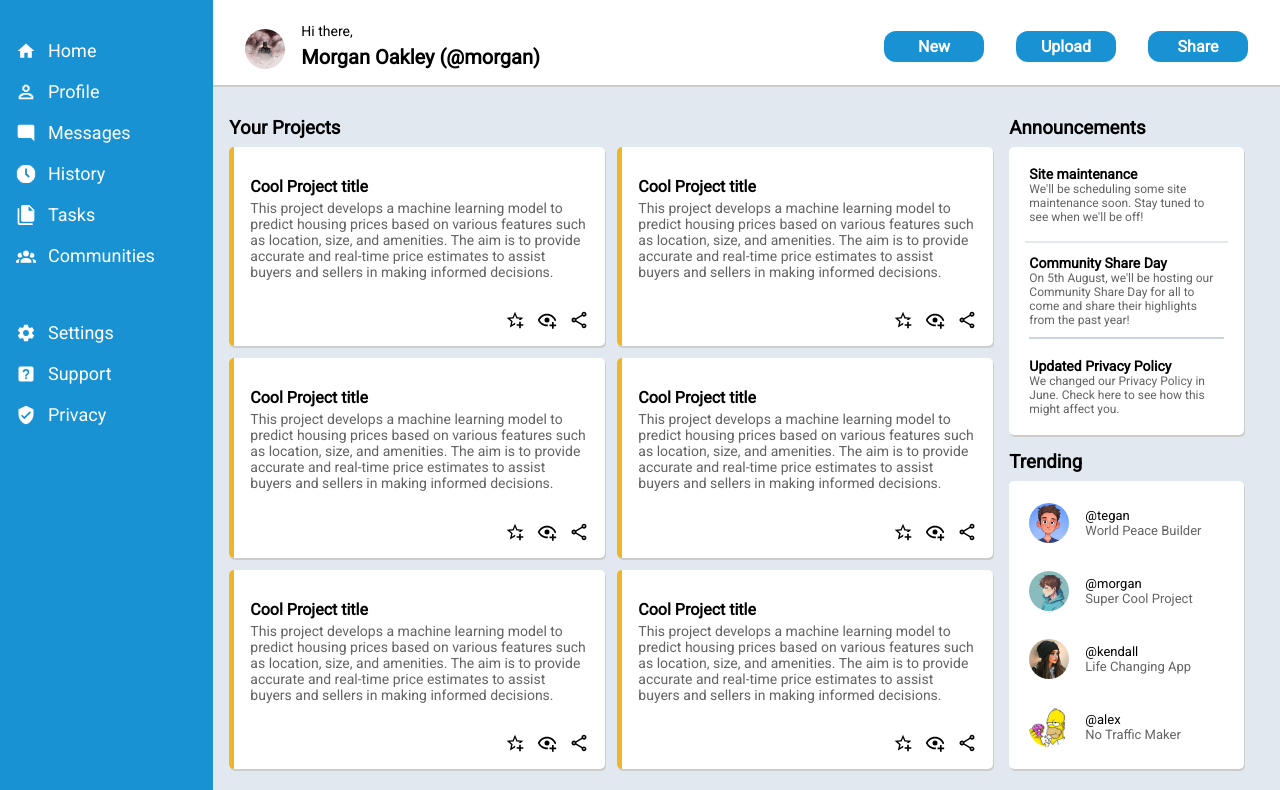
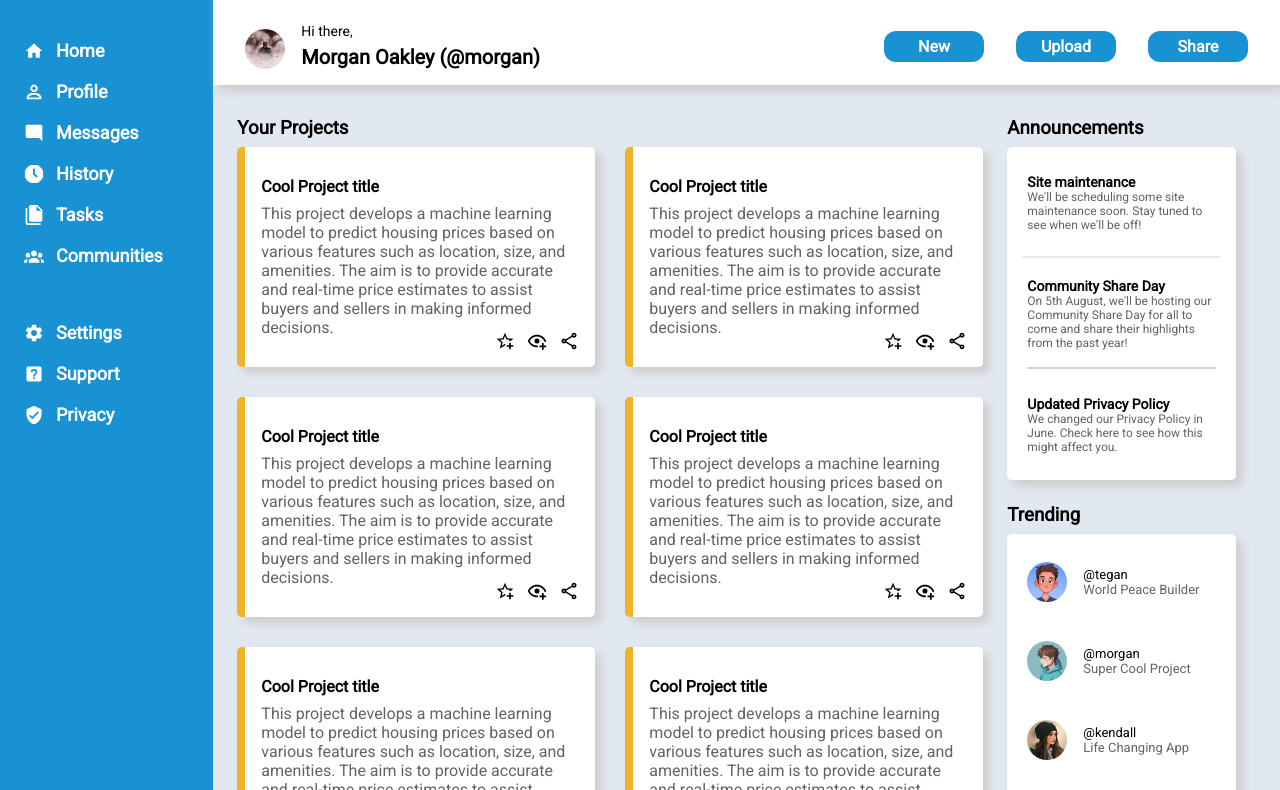
Before and after one commit to palmwi2010/odin-dashboard, a plain HTML site: page index.html in a window 1280 px wide. Shown: the part 60-850 px from the top of the page. Drawn offline with Linux system fonts and the light colour scheme.

Commit message:
Updated gap styling and shadow

```diff
--- a/styles.css
+++ b/styles.css
@@ -33,7 +33,7 @@ body {
     display: flex;
     flex-direction: column;
     gap:56px;
-    padding:16px;
+    padding:16px 24px;
     background-color: var(--theme-blue);
     color: white;
     grid-row: 1/-1;
@@ -58,7 +58,7 @@ body {
 
 .sidebar-caption {
     font-size: 18px;
-    font-weight: 400;
+    font-weight: 700;
 }
 
 .sidebar-caption:hover {
@@ -80,7 +80,7 @@ body {
 /* Top banner */
 .topbar {
     padding: 16px 32px;
-    box-shadow: 0 2px var(--box-shadow-grey);
+    box-shadow: 6px 6px 10px 0 var(--box-shadow-grey);
     z-index: 100;
 }
 
@@ -191,11 +191,11 @@ body {
 /* Main content */
 .main {
     background-color: var(--theme-grey);
-    padding: 32px 16px 40px;
+    padding: 32px 24px 40px;
     display: grid;
     grid-template-columns: 3fr 1fr;
     grid-template-rows: 1fr 1fr;
-    gap:16px;
+    gap:24px;
 }
 
 .project-area {
@@ -209,17 +209,17 @@ body {
     display: grid;
     grid-template-rows: repeat(3, 1fr);
     grid-template-columns: repeat(2, 1fr);
-    gap:12px;
+    gap:30px;
     flex: 1;
 }
 
 .card {
     background-color: white;
-    border-left: 5px solid var(--theme-yellow);
+    border-left: 8px solid var(--theme-yellow);
     border-radius: 5px;
     padding:var(--card-padding-top) var(--card-padding-left);
     position: relative;
-    box-shadow: 1px 2px var(--box-shadow-grey);
+    box-shadow: 6px 6px 10px 0px var(--box-shadow-grey);
 }
 
 .card-title {
@@ -228,8 +228,8 @@ body {
 }
 
 .card-body {
-    margin-top: 4px;
-    font-size: 14px;
+    margin-top: 8px;
+    font-size: 16px;
     color: var(--theme-grey-font)
 }
 
@@ -255,7 +255,7 @@ body {
     background-color: white;
     border-radius: 5px;
     flex: 1;
-    box-shadow: 1px 2px var(--box-shadow-grey);
+    box-shadow: 6px 6px 10px 0 var(--box-shadow-grey);
 }
 
 .announcement-card:nth-child(1)::after {
@@ -309,7 +309,7 @@ body {
     grid-template-rows: repeat(4,1fr);
     margin-right: 20px;
     flex: 1;
-    box-shadow: 1px 2px var(--box-shadow-grey);
+    box-shadow: 6px 6px 10px 0 var(--box-shadow-grey);
 }
 
 .trending-card {
```
